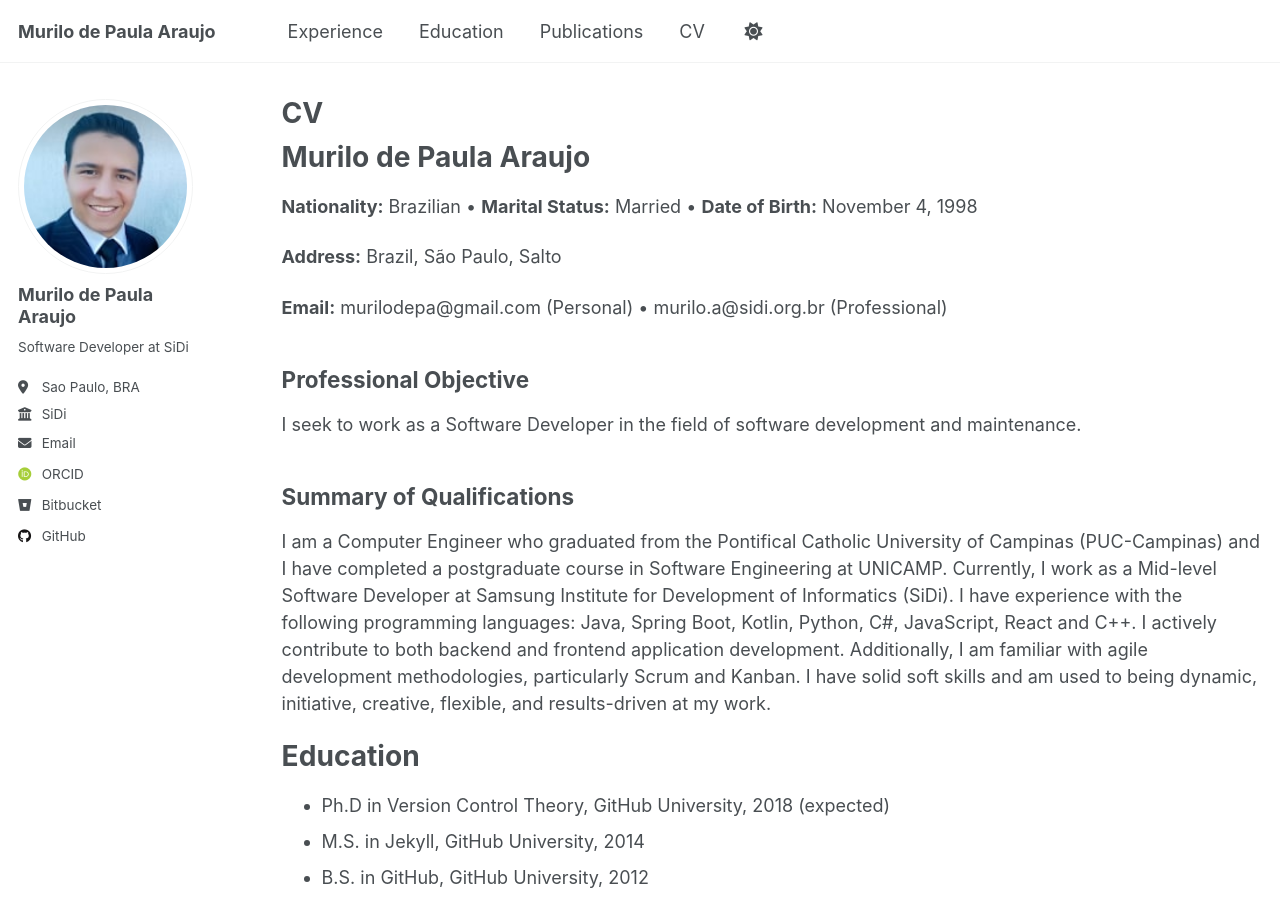
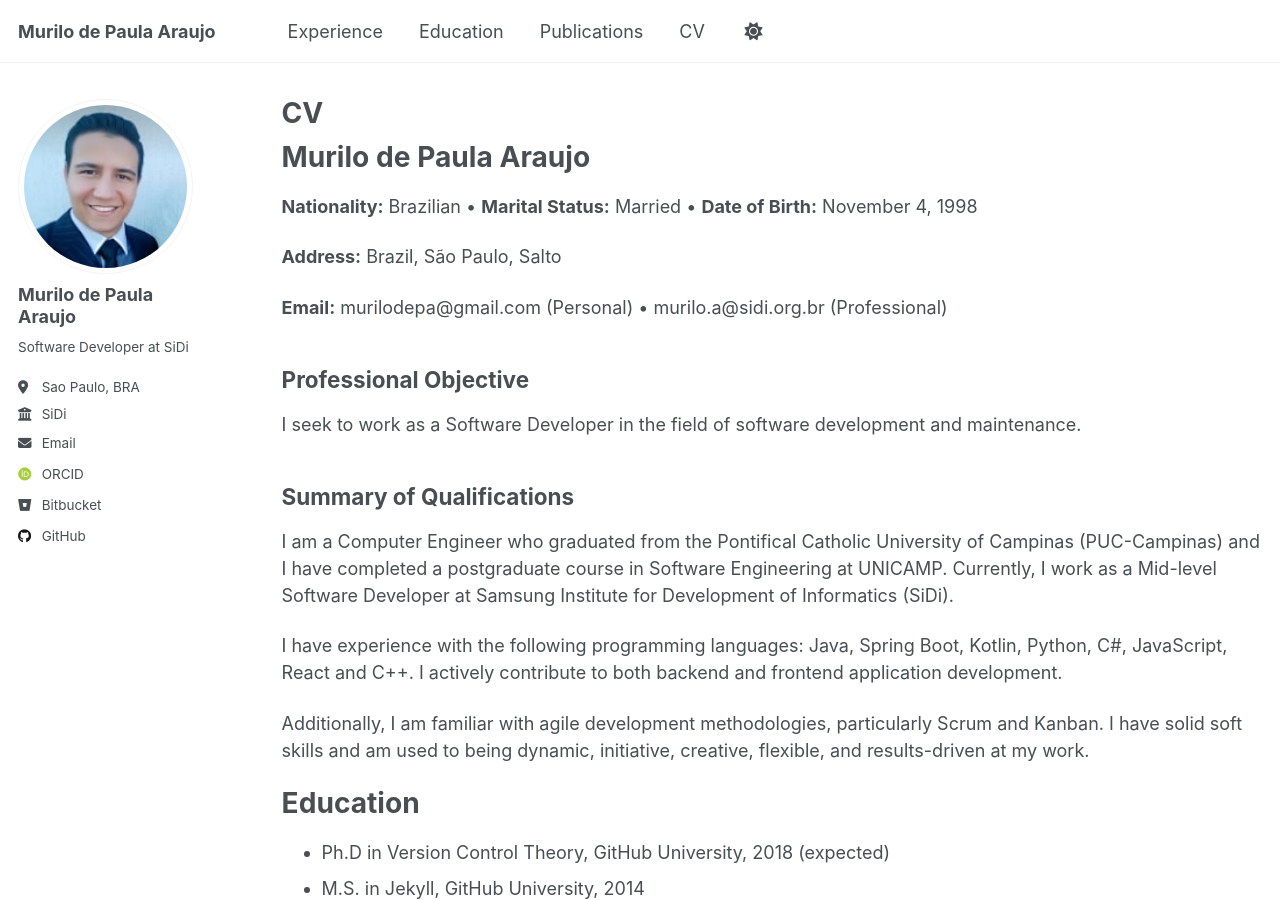
Before and after one commit to murilodepa/murilodepa.github.io, a Jekyll site: the page built from _pages/cv.md, in a window 1280 px wide and 900 px high. Built offline with Jekyll 4.4.1, drawn with Linux system fonts in a browser that asks for light colours; some web fonts are replaced; a script that is not in the unit is left out.

Commit message:
Update cv.md

```diff
--- a/_pages/cv.md
+++ b/_pages/cv.md
@@ -30,7 +30,10 @@ redirect_from:
 <p>{{ site.data.objective.objective }}</p>
 
 <h2>Summary of Qualifications</h2>
-<p>{{ site.data.summary.summary }}</p>
+<div>
+  {{ site.data.summary.summary | markdownify }}
+</div>
+
 
 
 Education
```
